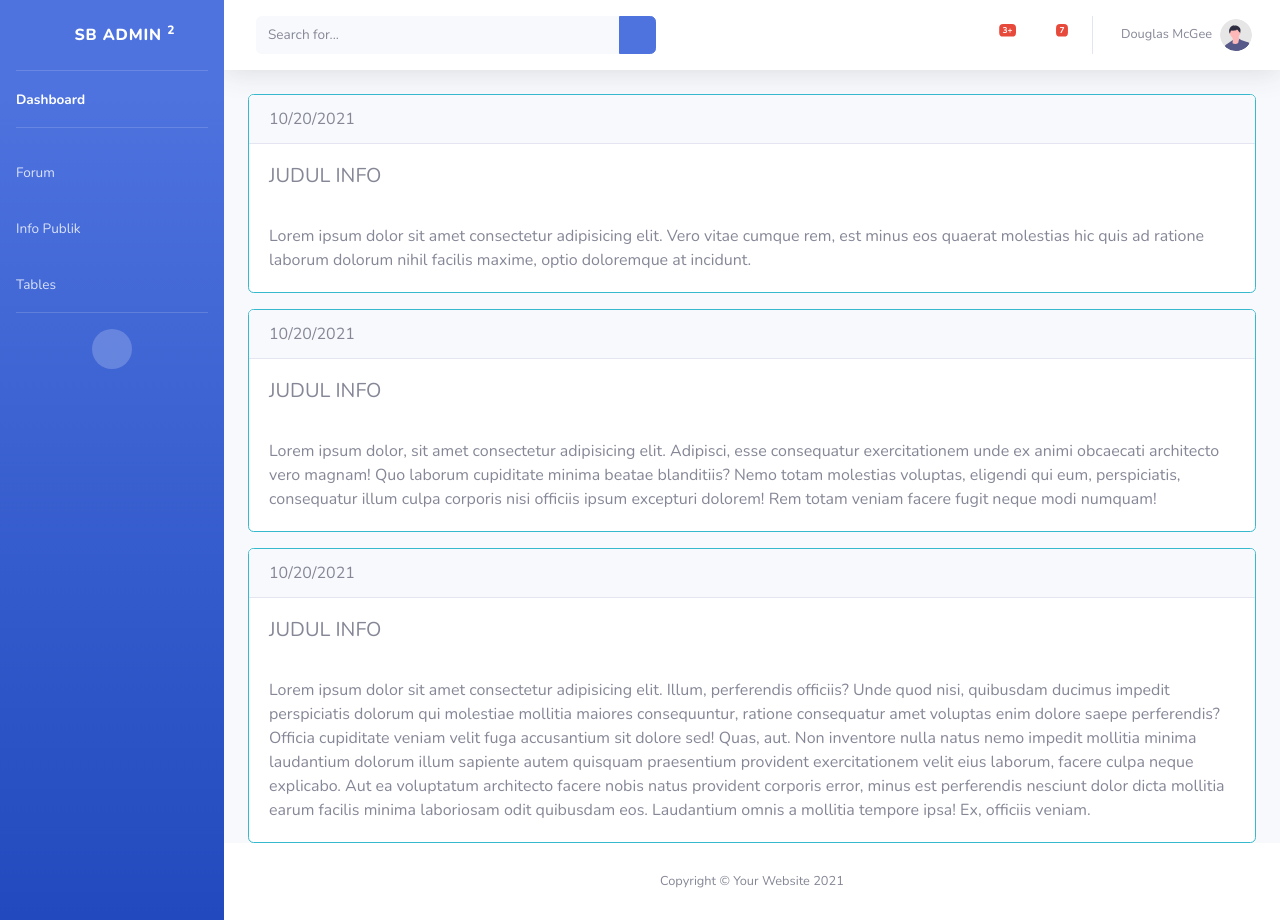
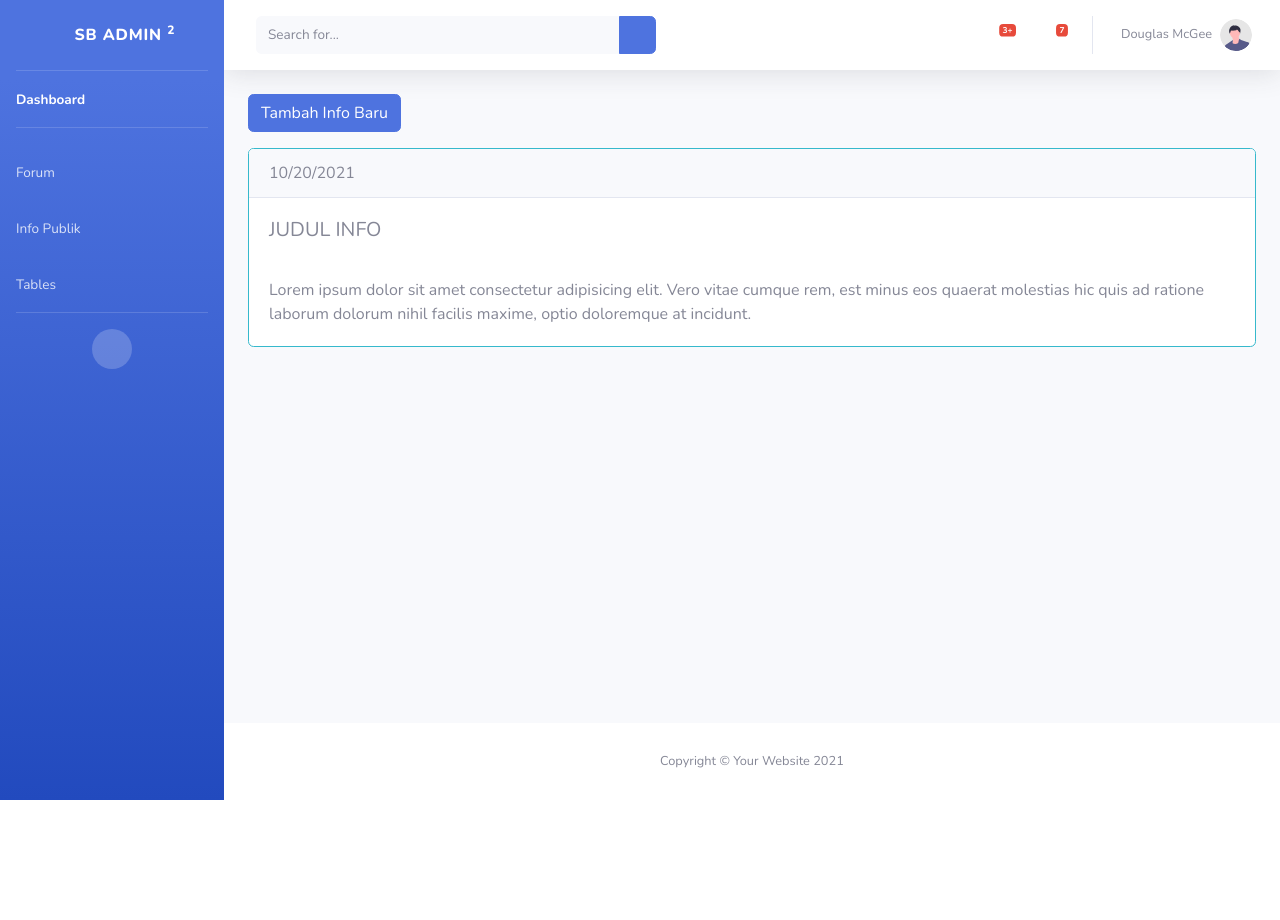
Before and after one commit to prometheusid/cms-kompol, a Flask app: page /info in a window 1280 px wide. After the commit the page ends 800 px from the top, so only its background shows below. Run offline with Flask 2, Linux system fonts and the light colour scheme; some libraries are stand-ins or nearby versions; some web fonts are replaced.

Commit message:
add form tambah info

```diff
--- a/app.py
+++ b/app.py
@@ -26,3 +26,8 @@ def laporankunjungan():
 @app.route("/info")
 def info():
     return render_template('info/index.html')
+
+
+@app.route("/info/tambahinfo")
+def tambahinfo():
+    return render_template('/info/tambahinfo.html')
--- a/templates/info/index.html
+++ b/templates/info/index.html
@@ -3,23 +3,9 @@
 <div class="container">
     <div class="col">
         <div class="row mt-3">
-            <div class="card border-info">
-                <div class="card-header">
-                    <div class="timestamp">
-                        10/20/2021
-                    </div>
-                </div>
-                <div class="card-body">
-                    <h5 class="card-title">JUDUL INFO</h5>
-                    <p class="card-text">
-                        <img src="">
-                        <br>
-                        Lorem ipsum dolor sit amet consectetur adipisicing elit. Vero vitae cumque rem, est minus eos
-                        quaerat molestias hic quis ad ratione laborum dolorum nihil facilis maxime, optio doloremque at
-                        incidunt.
-                    </p>
-                </div>
-            </div>
+            <button class="btn btn-primary">
+                <a style="text-decoration: none; color: white;" href="{{ url_for('tambahinfo') }}">Tambah Info Baru</a>
+            </button>
         </div>
         <div class="row mt-3">
             <div class="card border-info">
@@ -31,38 +17,10 @@
                 <div class="card-body">
                     <h5 class="card-title">JUDUL INFO</h5>
                     <p class="card-text">
-                        <img src="">
                         <br>
-                        Lorem ipsum dolor, sit amet consectetur adipisicing elit. Adipisci, esse consequatur
-                        exercitationem unde ex animi obcaecati architecto vero magnam! Quo laborum cupiditate minima
-                        beatae blanditiis? Nemo totam molestias voluptas, eligendi qui eum, perspiciatis, consequatur
-                        illum culpa corporis nisi officiis ipsum excepturi dolorem! Rem totam veniam facere fugit neque
-                        modi numquam!
-                    </p>
-                </div>
-            </div>
-        </div>
-        <div class="row mt-3">
-            <div class="card border-info">
-                <div class="card-header">
-                    <div class="timestamp">
-                        10/20/2021
-                    </div>
-                </div>
-                <div class="card-body">
-                    <h5 class="card-title">JUDUL INFO</h5>
-                    <p class="card-text">
-                        <img src="">
-                        <br>
-                        Lorem ipsum dolor sit amet consectetur adipisicing elit. Illum, perferendis officiis? Unde quod
-                        nisi, quibusdam ducimus impedit perspiciatis dolorum qui molestiae mollitia maiores
-                        consequuntur, ratione consequatur amet voluptas enim dolore saepe perferendis? Officia
-                        cupiditate veniam velit fuga accusantium sit dolore sed! Quas, aut. Non inventore nulla natus
-                        nemo impedit mollitia minima laudantium dolorum illum sapiente autem quisquam praesentium
-                        provident exercitationem velit eius laborum, facere culpa neque explicabo. Aut ea voluptatum
-                        architecto facere nobis natus provident corporis error, minus est perferendis nesciunt dolor
-                        dicta mollitia earum facilis minima laboriosam odit quibusdam eos. Laudantium omnis a mollitia
-                        tempore ipsa! Ex, officiis veniam.
+                        Lorem ipsum dolor sit amet consectetur adipisicing elit. Vero vitae cumque rem, est minus eos
+                        quaerat molestias hic quis ad ratione laborum dolorum nihil facilis maxime, optio doloremque at
+                        incidunt.
                     </p>
                 </div>
             </div>
```
Also changed, not shown: templates/info/tambahinfo.html (added, +20 -0 lines).
